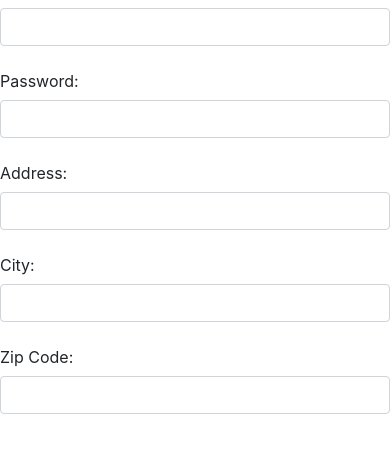
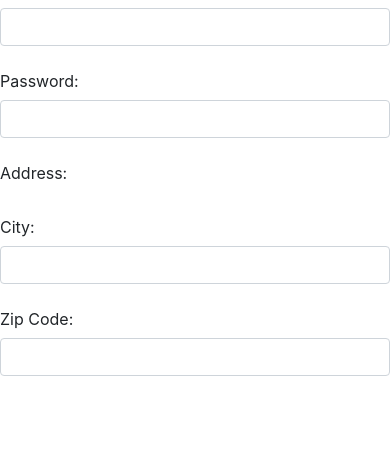
Before and after one commit to asatti/Ewasteproject, a Django app: template ewaste/ewasteapp/templates/signup.html in a window 390 px wide. Shown: the part 208-661 px from the top of the page. Run offline with Django 3.2, Linux system fonts and the light colour scheme; the template is opened without the code that fills it, so the values that code supplies are empty; some libraries are stand-ins or nearby versions; some web fonts are replaced.

Commit message:
Update signup.html

```diff
--- a/ewaste/ewasteapp/templates/signup.html
+++ b/ewaste/ewasteapp/templates/signup.html
@@ -18,9 +18,7 @@
   </div>
   <div class="mb-3 row">
     <label for="inputPassword" class="col-sm-2 col-form-label">Address:</label>
-    <div class="col-sm-10">
-      <input type="password" class="form-control" id="inputPassword">
-    </div>
+
   </div>
   <div class="mb-3 row">
     <label for="inputPassword" class="col-sm-2 col-form-label">City:</label>
```
